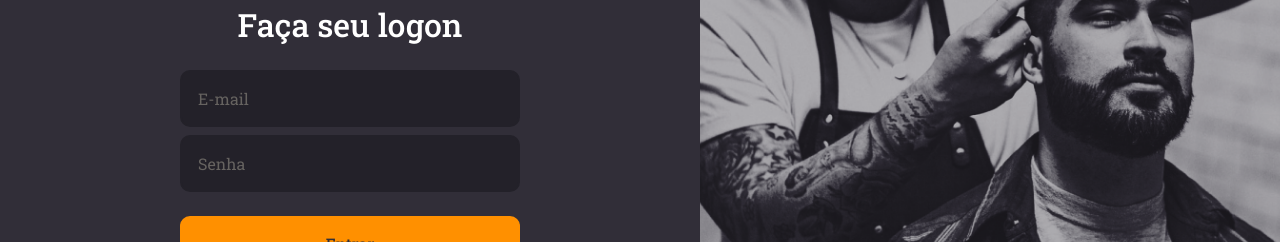
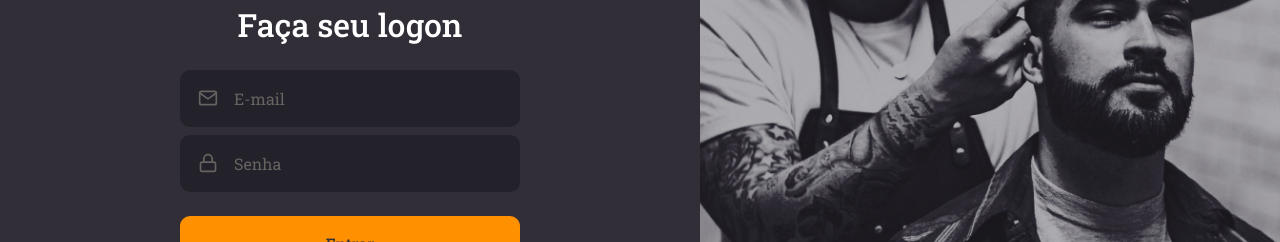
Before and after one commit to Victorvhn/go-barber-web, a React (Create React App) app: page / in a window 1280 px wide. Shown: the part 285-527 px from the top of the page. Built offline with nearby package versions, Linux system fonts and the light colour scheme.

Commit message:
Criando componentes reutilizáveis

```diff
--- /dev/null
+++ b/src/components/Button/index.tsx
@@ -0,0 +1,13 @@
+import React, { ButtonHTMLAttributes } from 'react';
+
+import { Button as CustomButtom } from './styles';
+
+type ButtonProps = ButtonHTMLAttributes<HTMLButtonElement>;
+
+const Button: React.FC<ButtonProps> = ({ children, ...rest }) => (
+  <CustomButtom type="button" {...rest}>
+    {children}
+  </CustomButtom>
+);
+
+export default Button;
--- /dev/null
+++ b/src/components/Button/styles.ts
@@ -0,0 +1,19 @@
+import styled from 'styled-components';
+import { shade } from 'polished';
+
+export const Button = styled.button`
+  background: #ff9000;
+  height: 56px;
+  border-radius: 10px;
+  border: 0;
+  padding: 0 16px;
+  color: #312e38;
+  width: 100%;
+  font-weight: 500;
+  margin-top: 24px;
+  transition: background-color 0.2s;
+
+  &:hover {
+    background: ${shade(0.2, '#ff9000')};
+  }
+`;
--- /dev/null
+++ b/src/components/Input/index.tsx
@@ -0,0 +1,18 @@
+import React, { InputHTMLAttributes } from 'react';
+import { IconBaseProps } from 'react-icons';
+
+import { Container } from './styles';
+
+interface InputProps extends InputHTMLAttributes<HTMLInputElement> {
+  name: string;
+  icon?: React.ComponentType<IconBaseProps>;
+}
+
+const Input: React.FC<InputProps> = ({ icon: Icon, ...rest }) => (
+  <Container>
+    {Icon && <Icon size={20} />}
+    <input {...rest} />
+  </Container>
+);
+
+export default Input;
--- /dev/null
+++ b/src/components/Input/styles.ts
@@ -0,0 +1,32 @@
+import styled from 'styled-components';
+
+export const Container = styled.div`
+  background: #232129;
+  border-radius: 10px;
+  border: 2px solid #232129;
+  padding: 16px;
+  width: 100%;
+  color: #666360;
+
+  display: flex;
+  align-items: center;
+
+  & + div {
+    margin-top: 8px;
+  }
+
+  input {
+    flex: 1;
+    background: transparent;
+    border: 0;
+    color: #f4ede8;
+
+    &::placeholder {
+      color: #666360;
+    }
+  }
+
+  svg {
+    margin-right: 16px;
+  }
+`;
--- a/src/pages/SignIn/index.tsx
+++ b/src/pages/SignIn/index.tsx
@@ -1,9 +1,11 @@
 import React from 'react';
-import { FiLogIn } from 'react-icons/fi';
+import { FiLogIn, FiMail, FiLock } from 'react-icons/fi';
 
 import logoImg from '../../assets/logo.svg';
 
 import { Container, Content, Background } from './styles';
+import Input from '../../components/Input';
+import Button from '../../components/Button';
 
 const SignIn: React.FC = () => (
   <Container>
@@ -11,9 +13,14 @@ const SignIn: React.FC = () => (
       <img src={logoImg} alt="GoBarber" />
       <form>
         <h1>Faça seu logon</h1>
-        <input type="text" placeholder="E-mail" />
-        <input type="password" placeholder="Senha" />
-        <button type="submit">Entrar</button>
+        <Input name="email" icon={FiMail} type="text" placeholder="E-mail" />
+        <Input
+          name="password"
+          icon={FiLock}
+          type="password"
+          placeholder="Senha"
+        />
+        <Button type="submit">Entrar</Button>
         <a href="forgot">Esqueci minha senha</a>
       </form>
       <a href="login">
--- a/src/pages/SignIn/styles.ts
+++ b/src/pages/SignIn/styles.ts
@@ -27,40 +27,6 @@ export const Content = styled.div`
 
     h1 {
       margin-bottom: 24px;
-    }
-
-    input {
-      background: #232129;
-      border-radius: 10px;
-      border: 2px solid #232129;
-      padding: 16px;
-      width: 100%;
-      color: #f4ede8;
-
-      &::placeholder {
-        color: #666360;
-      }
-
-      & + input {
-        margin-top: 8px;
-      }
-    }
-
-    button {
-      background: #ff9000;
-      height: 56px;
-      border-radius: 10px;
-      border: 0;
-      padding: 0 16px;
-      color: #312e38;
-      width: 100%;
-      font-weight: 500;
-      margin-top: 24px;
-      transition: background-color 0.2s;
-
-      &:hover {
-        background: ${shade(0.2, '#ff9000')};
-      }
     }
 
     a {
```
Also changed, not shown: .eslintrc.json.
